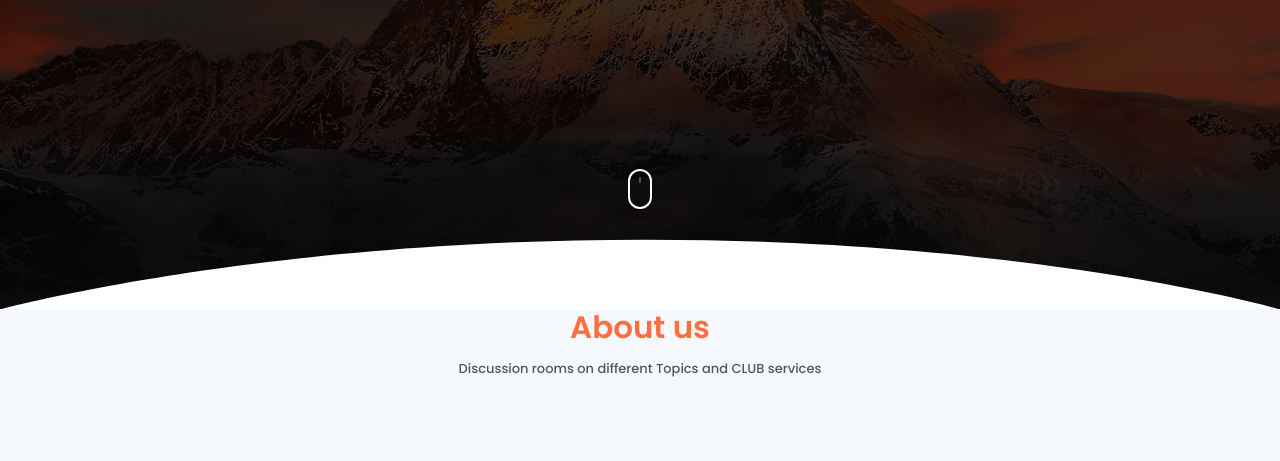
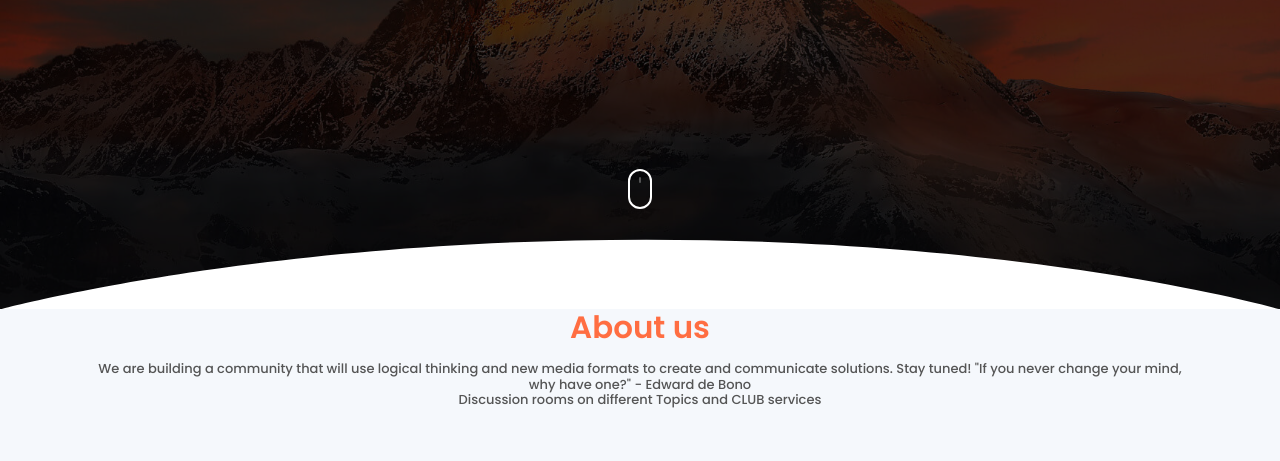
Before and after one commit to khan4ubla/Logic--kashmir, a website: page index.html in a window 1280 px wide. Shown: the part 491-952 px from the top of the page. Drawn offline with Linux system fonts and the light colour scheme.

Commit message:
Update index.html

```diff
--- a/index.html
+++ b/index.html
@@ -53,7 +53,15 @@
     <section  id="service" class="section pt-0">
         <div class="container">
            <a href=""> <h6 class="section-title text-center">About us</h6> </a>
-            <h6 class="section-subtitle text-center mb-5 pb-3">Discussion rooms on different Topics and CLUB services
+            <h6 class="section-subtitle text-center mb-5 pb-3">
+
+We are building a community that will use logical thinking and new media formats to create and communicate solutions. Stay tuned!
+
+
+
+"If you never change your mind, why have one?"
+- Edward de Bono
+		    <br>Discussion rooms on different Topics and CLUB services
         <br>
             </h6>
              <div class="container">
```
